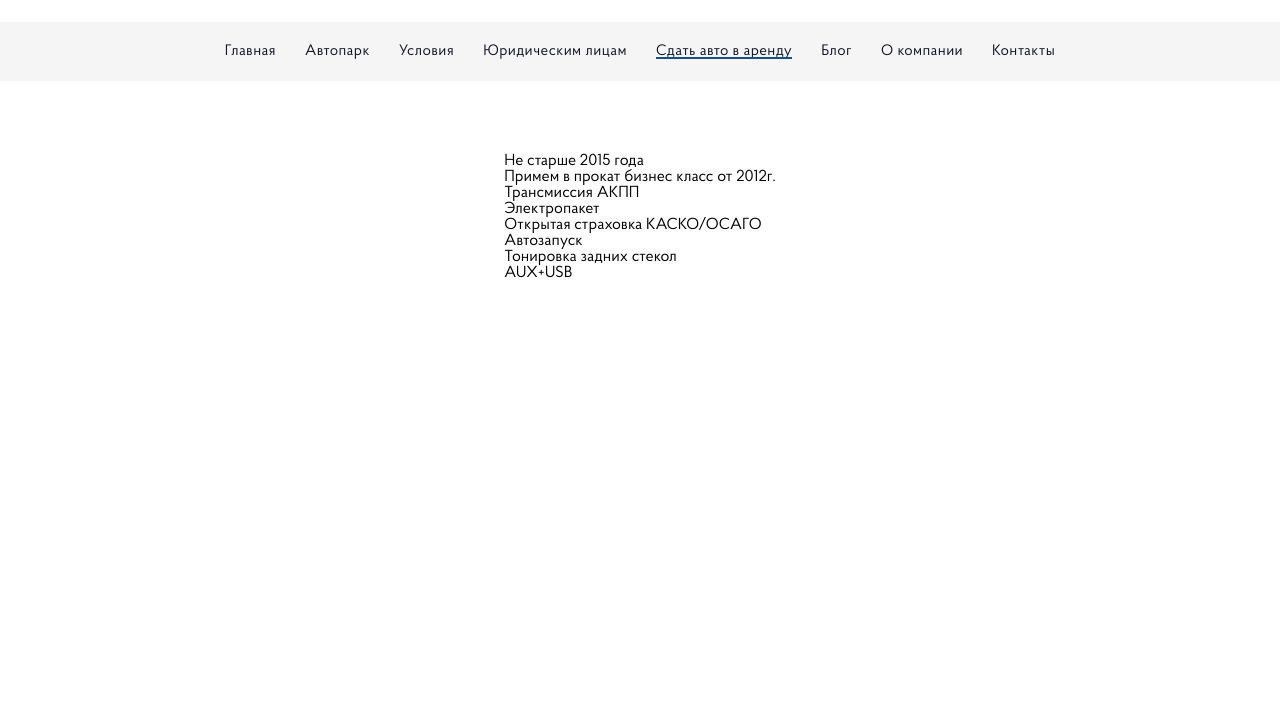
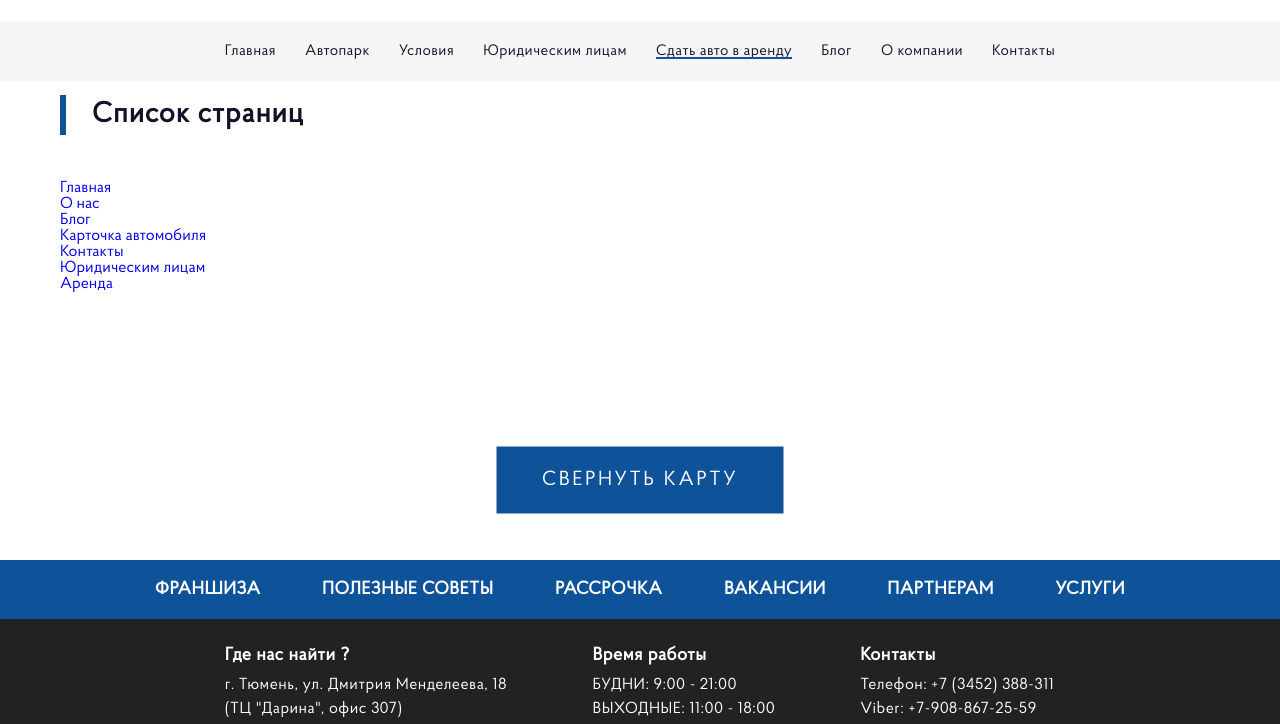
Before and after one commit to timshaq/avtoprokat72, a plain HTML site: page pages.html in a window 1280 px wide. Shown: the part 76-800 px from the top of the page. Drawn offline with Linux system fonts and the light colour scheme; files whose address does not match are found by name.

Commit message:
pages.html

```diff
--- a/pages.html
+++ b/pages.html
@@ -142,18 +142,35 @@
 </header>
 
 <main>
-
-<section class="rental">
-	<div class="rental__fix-content">
-		<ul class="col__list">
-			<li class="list__item">Не старше 2015 года</li>
-			<li class="list__item">Примем в прокат бизнес класс от 2012г.</li>
-			<li class="list__item">Трансмиссия АКПП</li>
-			<li class="list__item">Электропакет</li>
-			<li class="list__item">Открытая страховка КАСКО/ОСАГО</li>
-			<li class="list__item">Автозапуск</li>
-			<li class="list__item">Тонировка задних стекол</li>
-			<li class="list__item">AUX+USB</li>
+<section class="page-informtion">
+	<div class="page-informtion__fix-content">
+		<h2 class="page-informtion__page-name">Список страниц</h2>
+	</div>
+</section>
+<section class="rental" style="padding-top: 0; min-height: 300px">
+	<div class="fix-content">
+		<ul class="">
+			<li class="list__item">
+				<a href="https://timshaq.github.io/avtoprokat72/" class="">Главная</a>
+			</li>
+			<li class="list__item">
+				<a href="https://timshaq.github.io/avtoprokat72/about.html" class="">О нас</a>
+			</li>
+			<li class="list__item">
+				<a href="https://timshaq.github.io/avtoprokat72/blog.html" class="">Блог</a>
+			</li>
+			<li class="list__item">
+				<a href="https://timshaq.github.io/avtoprokat72/card.html" class="">Карточка автомобиля</a>
+			</li>
+			<li class="list__item">
+				<a href="https://timshaq.github.io/avtoprokat72/contacts.html" class="">Контакты</a>
+			</li>
+			<li class="list__item">
+				<a href="https://timshaq.github.io/avtoprokat72/enity.html" class="">Юридическим лицам</a>
+			</li>
+			<li class="list__item">
+				<a href="https://timshaq.github.io/avtoprokat72/rent.html" class="">Аренда</a>
+			</li>
 		</ul>
 	</div>
 </section>
```
